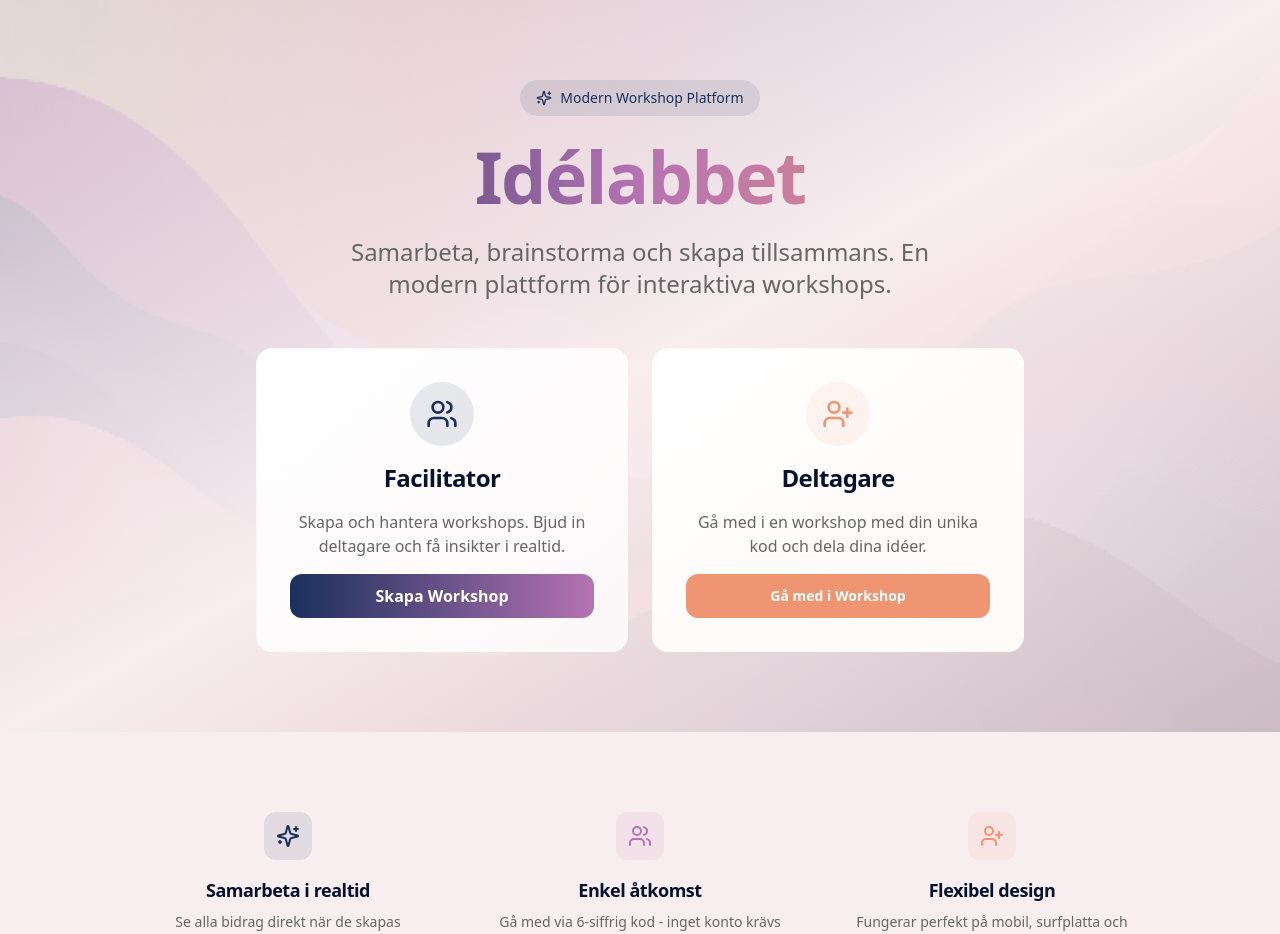
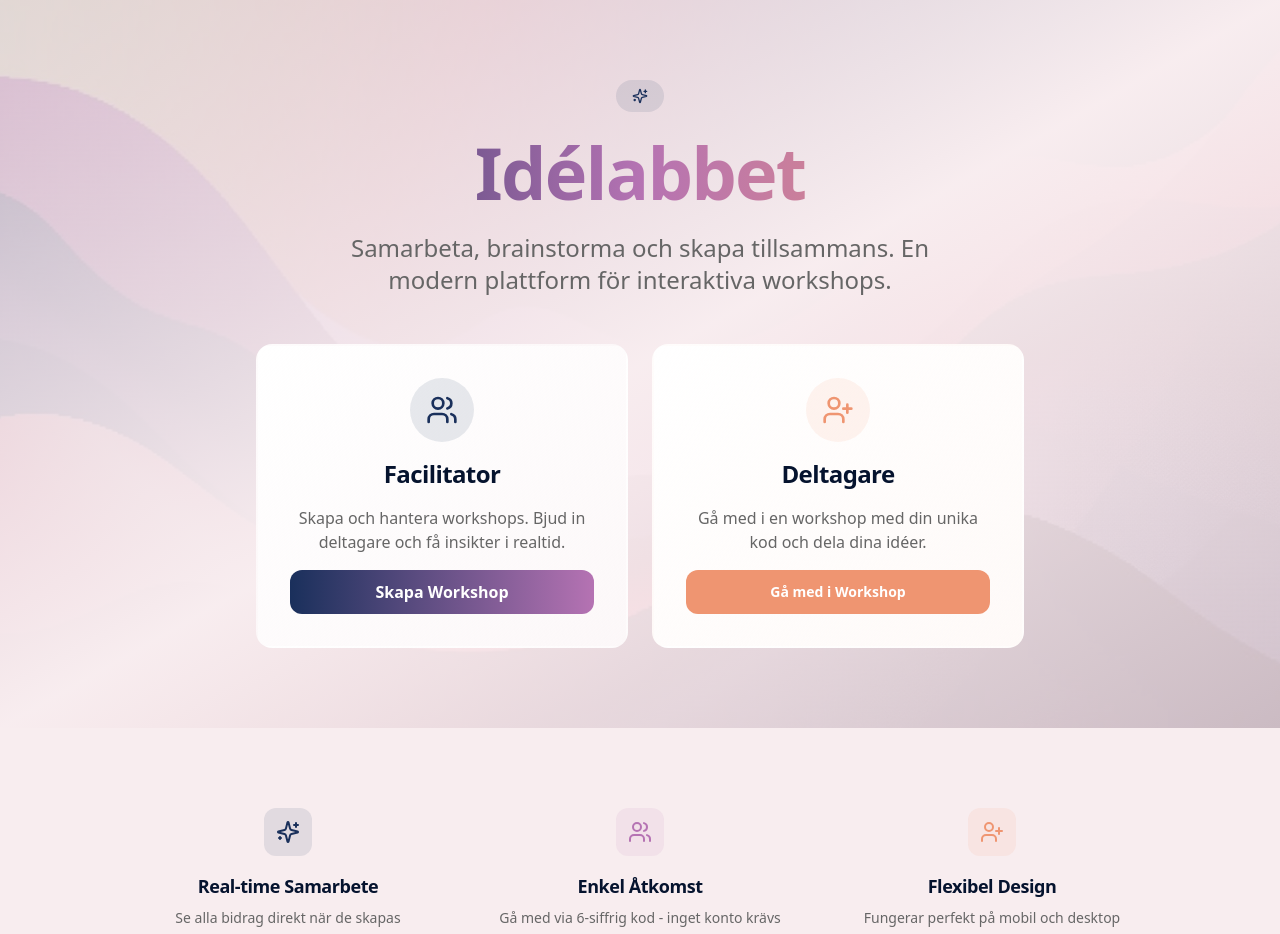
Before and after one commit to Criterio-inc/sparkboard-2, a React (Vite) app: page / in a window 1280 px wide. Shown: the top 934 px of the page. Built offline with nearby package versions, Linux system fonts and the light colour scheme; the HTML template or start-up script is replaced by a standard one.

Commit message:
Visual edit in Lovable

```diff
--- a/src/pages/Index.tsx
+++ b/src/pages/Index.tsx
@@ -3,27 +3,22 @@ import { Button } from "@/components/ui/button";
 import { Card } from "@/components/ui/card";
 import { Users, UserPlus, Sparkles } from "lucide-react";
 import heroImage from "@/assets/hero-braindrain.jpg";
-
 const Index = () => {
-  return (
-    <div className="min-h-screen bg-background">
+  return <div className="min-h-screen bg-background">
       {/* Hero Section */}
       <div className="relative overflow-hidden">
-        <div
-          className="absolute inset-0 opacity-20"
-          style={{
-            backgroundImage: `url(${heroImage})`,
-            backgroundSize: "cover",
-            backgroundPosition: "center",
-          }}
-        />
+        <div className="absolute inset-0 opacity-20" style={{
+        backgroundImage: `url(${heroImage})`,
+        backgroundSize: 'cover',
+        backgroundPosition: 'center'
+      }} />
         <div className="absolute inset-0 bg-gradient-to-br from-primary/10 via-background to-accent/10" />
 
         <div className="relative container mx-auto px-4 py-20">
           <div className="text-center max-w-4xl mx-auto">
             <div className="inline-flex items-center gap-2 bg-primary/10 px-4 py-2 rounded-full mb-6">
               <Sparkles className="w-4 h-4 text-primary" />
-              <span className="text-sm font-medium text-primary">Modern Workshop Platform</span>
+
             </div>
 
             <h1 className="text-5xl md:text-6xl lg:text-7xl font-bold mb-6 bg-gradient-to-r from-primary via-secondary to-accent bg-clip-text text-transparent">
@@ -61,7 +56,9 @@ const Index = () => {
                     <UserPlus className="w-8 h-8 text-accent" />
                   </div>
                   <h2 className="text-2xl font-bold text-card-foreground">Deltagare</h2>
-                  <p className="text-muted-foreground">Gå med i en workshop med din unika kod och dela dina idéer.</p>
+                  <p className="text-muted-foreground">
+                    Gå med i en workshop med din unika kod och dela dina idéer.
+                  </p>
                   <Link to="/join" className="w-full">
                     <Button variant="accent" size="lg" className="w-full">
                       Gå med i Workshop
@@ -81,29 +78,33 @@ const Index = () => {
             <div className="w-12 h-12 rounded-lg bg-primary/10 flex items-center justify-center mx-auto mb-4">
               <Sparkles className="w-6 h-6 text-primary" />
             </div>
-            <h3 className="text-lg font-semibold mb-2">Samarbeta i realtid</h3>
-            <p className="text-muted-foreground text-sm">Se alla bidrag direkt när de skapas</p>
+            <h3 className="text-lg font-semibold mb-2">Real-time Samarbete</h3>
+            <p className="text-muted-foreground text-sm">
+              Se alla bidrag direkt när de skapas
+            </p>
           </div>
 
           <div className="text-center">
             <div className="w-12 h-12 rounded-lg bg-secondary/10 flex items-center justify-center mx-auto mb-4">
               <Users className="w-6 h-6 text-secondary" />
             </div>
-            <h3 className="text-lg font-semibold mb-2">Enkel åtkomst</h3>
-            <p className="text-muted-foreground text-sm">Gå med via 6-siffrig kod - inget konto krävs</p>
+            <h3 className="text-lg font-semibold mb-2">Enkel Åtkomst</h3>
+            <p className="text-muted-foreground text-sm">
+              Gå med via 6-siffrig kod - inget konto krävs
+            </p>
           </div>
 
           <div className="text-center">
             <div className="w-12 h-12 rounded-lg bg-accent/10 flex items-center justify-center mx-auto mb-4">
               <UserPlus className="w-6 h-6 text-accent" />
             </div>
-            <h3 className="text-lg font-semibold mb-2">Flexibel design</h3>
-            <p className="text-muted-foreground text-sm">Fungerar perfekt på mobil, surfplatta och desktop</p>
+            <h3 className="text-lg font-semibold mb-2">Flexibel Design</h3>
+            <p className="text-muted-foreground text-sm">
+              Fungerar perfekt på mobil och desktop
+            </p>
           </div>
         </div>
       </div>
-    </div>
-  );
+    </div>;
 };
-
 export default Index;
```
